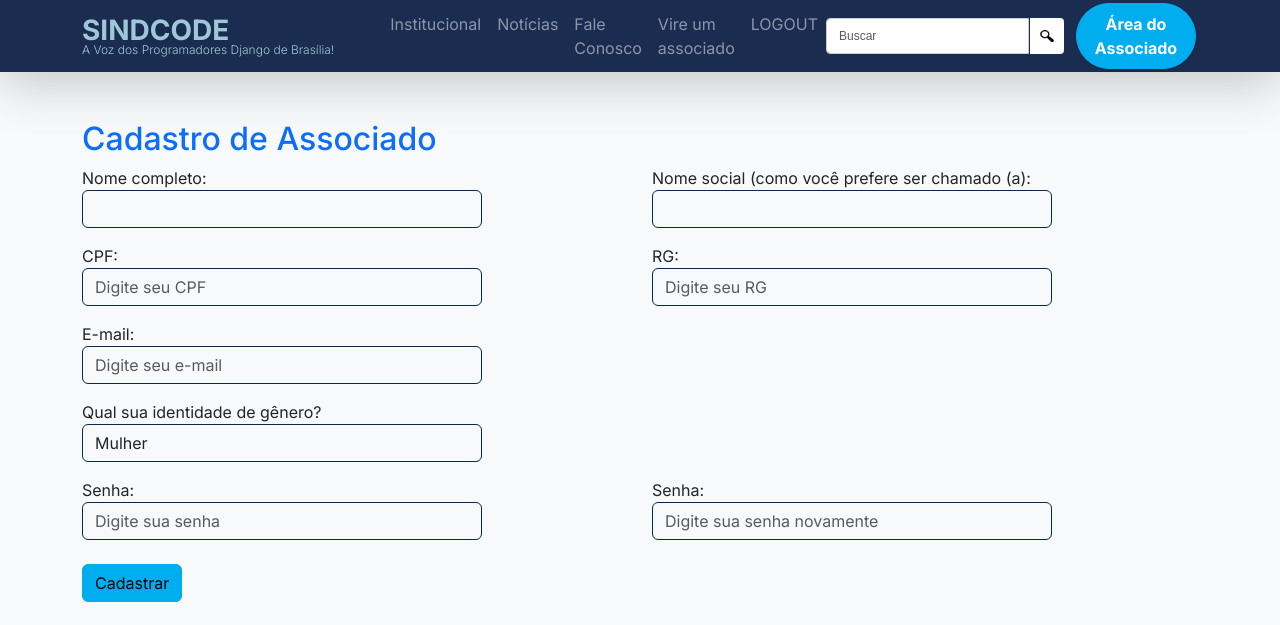
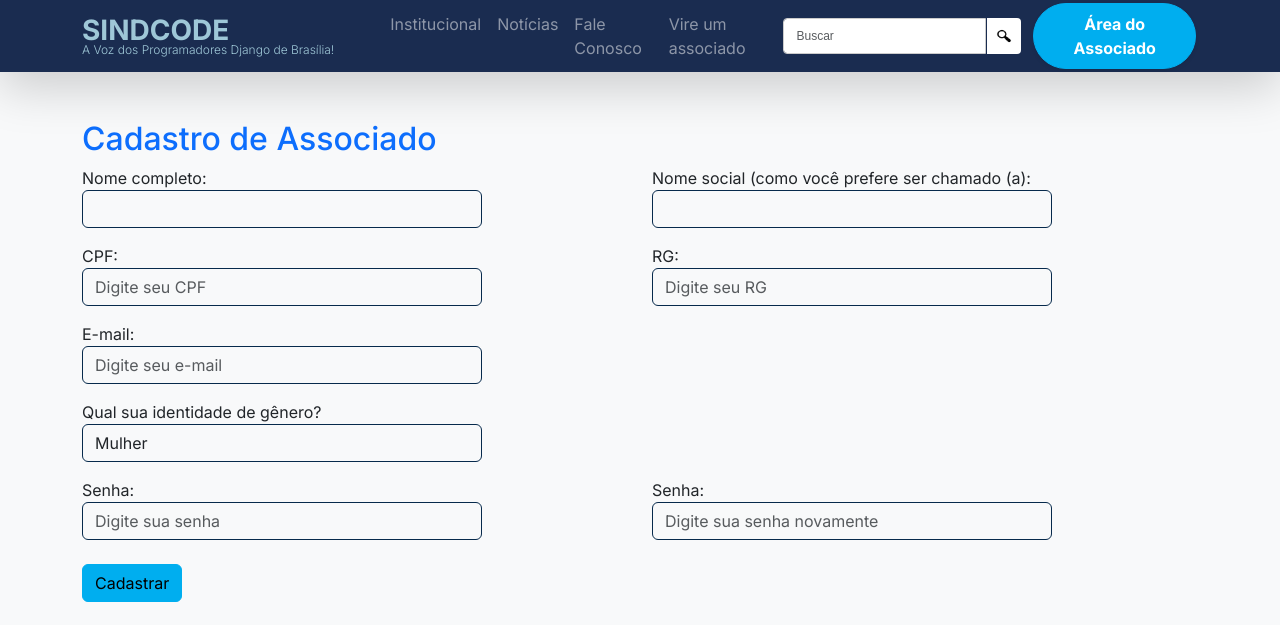
Before and after one commit to zikes18/sindicode-web, a Django app: page /cadastro in a window 1280 px wide. Shown: the top 625 px of the page. Run offline with Django 5.2, Linux system fonts and the light colour scheme.

Commit message:
mensagens de login atualizado e links do topo

```diff
--- a/templates/noticias/partials/_header.html
+++ b/templates/noticias/partials/_header.html
@@ -25,7 +25,11 @@
                     <li class="nav-item"><a class="nav-link text-white-50" href="#">Fale Conosco</a></li>
                     <li class="nav-item"><a class="nav-link text-white-50"
                                             href="{% url 'cadastro' %}">Vire um associado</a></li>
-                    <li class="nav-item"><a class="nav-link text-white-50" href="{% url 'logout' %}">LOGOUT</a></li>
+                   {% if request.user.is_authenticated %}
+                    <li class="nav-item">
+                        <a class="nav-link text-white-50" href="{% url 'logout' %}">LOGOUT</a>
+                    </li>
+                    {% endif %}
 
                 </ul>
                 <form action="{% url 'buscar' %}" class="d-flex position-relative">
@@ -37,8 +41,17 @@
                         </button>
                     </div>
                 </form>
-                <a href="{% url 'login' %}" class="btn btn-info text-white fw-bold rounded-pill shadow-sm py-2 px-3">Área do
-                    Associado</a>
+                {% if request.user.is_authenticated %}
+                <a href="{% url 'beneficios' %}"
+                   class="btn btn-info text-white fw-bold rounded-pill shadow-sm py-2 px-3">
+                    Área do Associado
+                </a>
+                {% else %}
+                <a href="{% url 'login' %}"
+                   class="btn btn-info text-white fw-bold rounded-pill shadow-sm py-2 px-3">
+                    Área do Associado
+                </a>
+                {% endif %}
             </div>
         </nav>
     </div>
```
